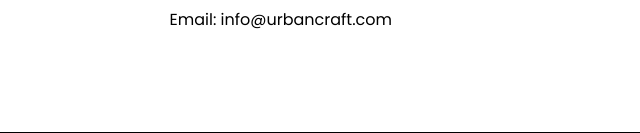
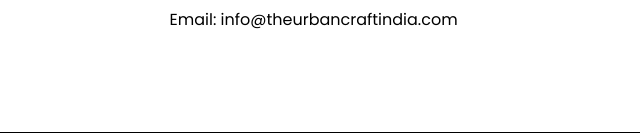
Before and after one commit to Abayraj/UrbanCraft, a Gatsby site: page / in a window 1280 px wide. Shown: the part 6172-6305 px from the top of the page, 640-1280 px from the left. Built offline with nearby package versions, Linux system fonts and the light colour scheme; Gatsby itself is replaced by a stand-in of ours; a web font is replaced by a local one.

Commit message:
email change

```diff
--- a/src/components/Footer/Footer.js
+++ b/src/components/Footer/Footer.js
@@ -76,7 +76,7 @@
         >
           <p>&copy; {new Date().getFullYear()} UrbanCraft. All rights reserved.</p>
           <p>Image by <a  rel="noopener noreferrer" href="https://www.freepik.com" target="_blank">Freepik</a></p>
-          <p>Email: info@urbancraft.com</p>
+          <p>Email: info@theurbancraftindia.com</p>
         </motion.div>
       </div>
     </footer>
```
